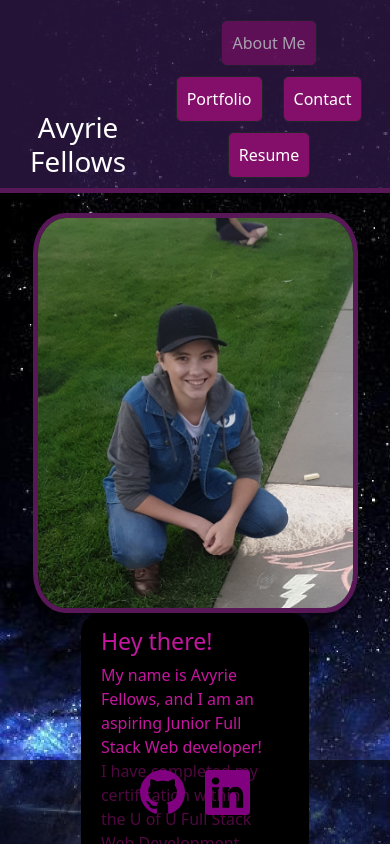
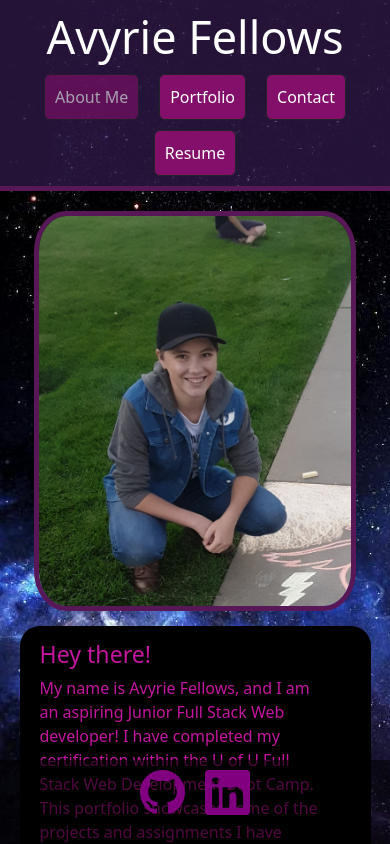
Before and after one commit to Avenix17/React-Portfolio, a React (Create React App) app: page / in a window 390 px wide. Shown: the top 844 px of the page. Built offline with nearby package versions, Linux system fonts and the light colour scheme.

Commit message:
Made application more mobile friendly

```diff
--- a/src/App.css
+++ b/src/App.css
@@ -248,3 +248,80 @@ label {
 .resume .card {
   background-color: #2f1e68bb;
 }
+
+@media screen and (max-width: 1245px) {
+
+  .app,
+  main {
+    flex-direction: column;
+    max-width: none;
+    text-align: center;
+  }
+
+  header {
+    width: 100%;
+  }
+
+  h1 {
+    text-align: center;
+  }
+
+  article {
+    width: 100%;
+    margin-top: 15px;
+  }
+
+  .self-picture {
+    width: auto;
+  }
+
+  .app-list {
+    flex-direction: column;
+    align-items: center;
+    width: 100%;
+  }
+
+  .customCard {
+    max-width: none;
+  }
+
+  .contact-me {
+    width: 100%;
+    margin: 0%;
+    margin-top: 15px;
+    margin-bottom: 65px;
+  }
+
+}
+
+@media screen and (max-width: 768px) {
+  .app,
+  .header-info,
+  main {
+    flex-direction: column;
+    align-items: center;
+  }
+
+  header {
+    width: 100%;
+    margin: 0%;
+    padding: 10px;
+  }
+
+  h1 {
+    font-size: 45px !important;
+    margin-left: 0px;
+  }
+
+  .btn-list {
+    padding-left: 0px;
+  }
+
+
+  .customCard{width: 75%;}
+
+  .self-picture {
+    width: auto;
+  }
+
+}
```
